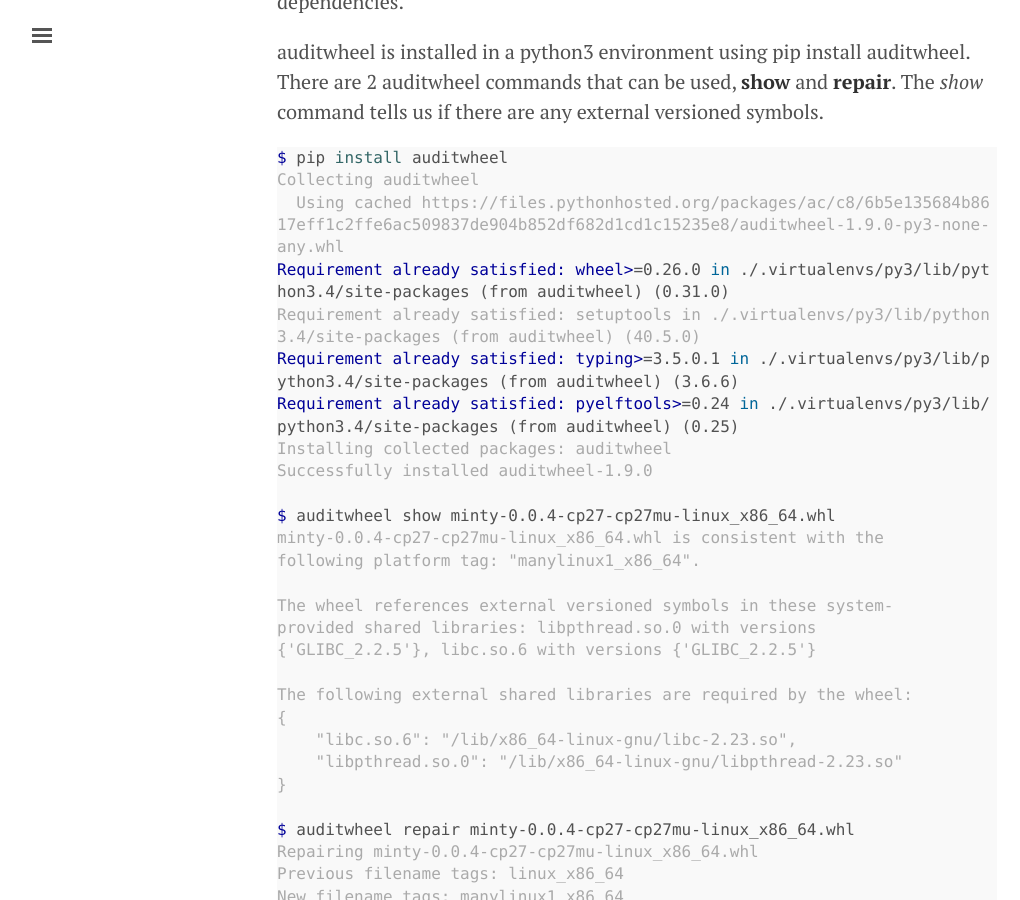
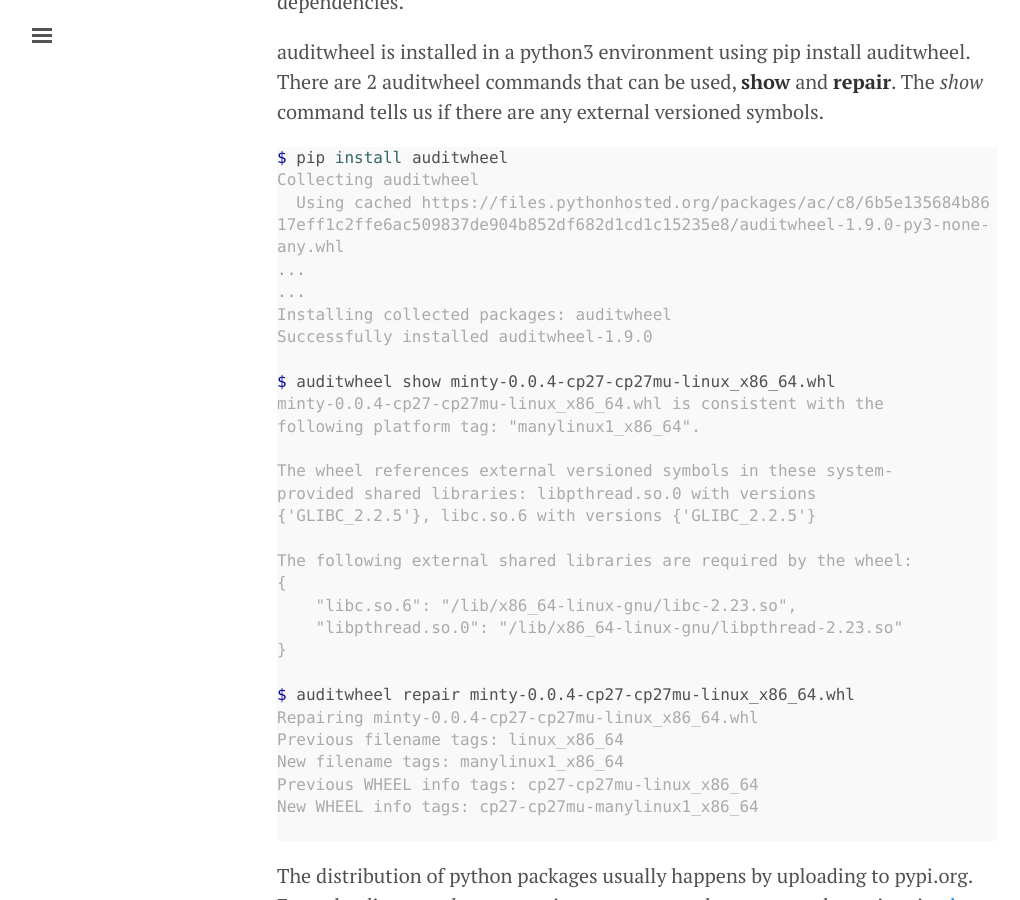
Before and after one commit to raghavan97/src-raghavan97.github.io, a Jekyll site: the page built from _posts/2018-11-01-binary-dist-post.md, in a window 1280 px wide and 900 px high, scrolled down 2456 px. Shown: the whole window, without its empty margins (3-1023 px from the left). Built offline with Jekyll 4.4.1, drawn with Linux system fonts in a browser that asks for light colours; some of the changed text lies outside the part shown.

Commit message:
master:updated the post

```diff
--- a/_posts/2018-11-01-binary-dist-post.md
+++ b/_posts/2018-11-01-binary-dist-post.md
@@ -91,10 +91,8 @@ auditwheel is installed in a python3 environment using pip install auditwheel.
 $ pip install auditwheel
 Collecting auditwheel
   Using cached https://files.pythonhosted.org/packages/ac/c8/6b5e135684b8617eff1c2ffe6ac509837de904b852df682d1cd1c15235e8/auditwheel-1.9.0-py3-none-any.whl
-Requirement already satisfied: wheel>=0.26.0 in ./.virtualenvs/py3/lib/python3.4/site-packages (from auditwheel) (0.31.0)
-Requirement already satisfied: setuptools in ./.virtualenvs/py3/lib/python3.4/site-packages (from auditwheel) (40.5.0)
-Requirement already satisfied: typing>=3.5.0.1 in ./.virtualenvs/py3/lib/python3.4/site-packages (from auditwheel) (3.6.6)
-Requirement already satisfied: pyelftools>=0.24 in ./.virtualenvs/py3/lib/python3.4/site-packages (from auditwheel) (0.25)
+...
+...
 Installing collected packages: auditwheel
 Successfully installed auditwheel-1.9.0
 
```
Also changed, not shown: other parts of _posts/2018-11-01-binary-dist-post.md (+1 -1 lines).
